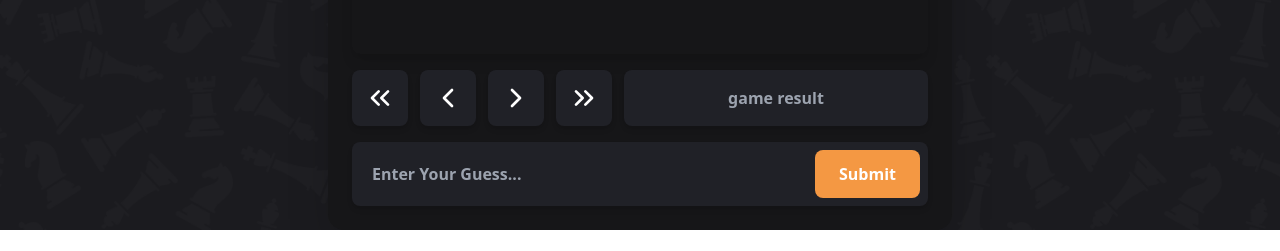
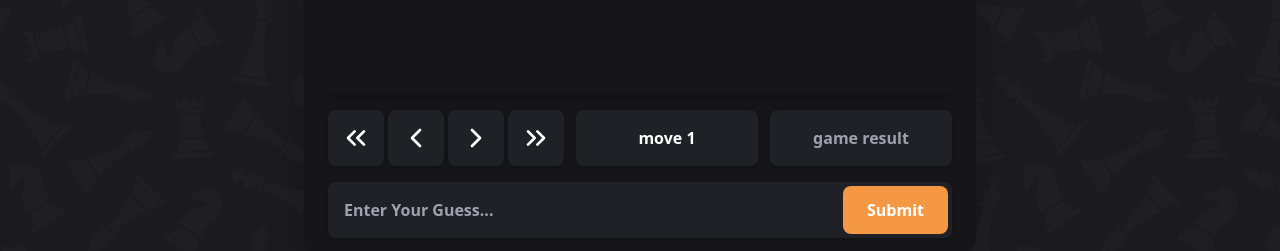
Before and after one commit to Ahmed-l2/guess-the-elo-2.1, a React (Vite) app: page /WTE in a window 1280 px wide. Shown: the part 692-943 px from the top of the page. Before the commit the page ends 922 px from the top, so only its background shows below. Built offline with nearby package versions, Linux system fonts and the light colour scheme; no server answers.

Commit message:
responsiveness fixed

```diff
--- a/src/components/Chessboard.jsx
+++ b/src/components/Chessboard.jsx
@@ -40,9 +40,6 @@ function Chessboard() {
     gameLink: gamelink,
 
   } = gameDetails;
-
-
-
   const moveAudio =  new Audio("./sfx/move-self.mp3")
   const clickAudio =  new Audio("./sfx/click.mp3")
   const submmitAudio =  new Audio("./sfx/submit.mp3")
@@ -132,10 +129,6 @@ function Chessboard() {
     }
  }
 
-
-
-
-
   const submitGuess = () => {
 
     if(guess && !hasSubmitted){
@@ -172,11 +165,12 @@ function Chessboard() {
 
   return (
     <div className="flex justify-center items-center">
-      <div className="max-h-[90v] w-full lg:max-w-1xl md:max-w-xl sm:max-w-lg bg-[#161618] p-3 sm:p-6 shadow-2xl rounded-2xl flex flex-col">
+      <div className="max-h-[90v] w-full lg:max-w-2xl lg:py-4  md:max-w-xl sm:max-w-lg bg-[#161618] p-3 sm:p-6 shadow-2xl rounded-2xl flex flex-col">
         {/* Chessboard Title */}
         <div className="flex justify-between gap-2 sm:gap-3 mb-2 sm:mb-4">
           <p className={`${gameMode()} rounded-lg w-1/3   font-bold text-center p-2 sm:p-4 text-xs sm:text-base shadow-md hover:bg-opacity-90 transition-all truncate `} > {eventTranslation() || "game type"}</p>
           <p className='bg-secnd rounded-lg w-full text-white font-bold text-center p-2 sm:p-4 text-xs sm:text-base shadow-md hover:bg-opacity-90 transition-all truncate hover:whitespace-normal hover:overflow-visible' > {opening || "Opening name"}</p>
+
         </div>
 
         {/* Chessboard */}
@@ -188,20 +182,22 @@ function Chessboard() {
 
         {/* Chessboard Navigation Controls */}
         <div className="flex-col justify-between items-center space-y-2 sm:space-y-4 w-full mt-2 sm:mt-4">
-          <div className="flex items-center justify-between gap-2 sm:gap-3">
-            <div className='flex gap-1 sm:gap-3'>
+          <div className="flex flex-col sm:flex-row items-center justify-between gap-2 sm:gap-3">
+            <div className='flex gap-1 sm:gap-1 w-full'>
               <NavButton onClick={firstMove} icon={<ChevronsLeft size={24} className="sm:w-8 sm:h-8" />} />
               <NavButton onClick={previousMove} icon={<ChevronLeft size={24} className="sm:w-8 sm:h-8" />} />
               <NavButton onClick={nextMove} icon={<ChevronRight size={24} className="sm:w-8 sm:h-8" />} />
               <NavButton onClick={lastMove} icon={<ChevronsRight size={24} className="sm:w-8 sm:h-8" />} />
             </div>
-
-            <div className='text-white font-bold grow bg-secnd p-4 sm:p-4 text-center text-xs sm:text-base rounded-lg shadow-md transition-all hover:bg-opacity-90'>
+            <p className='bg-secnd rounded-lg w-full text-white font-bold text-center p-4 sm:p-4 text-xs sm:text-base shadow-md hover:bg-opacity-90 transition-all truncate hover:w-1/4' > {`move ${currentIndex} ` || "Moves"}</p>
+            <div className='text-white font-bold truncate w-full sm:grow bg-secnd p-4 sm:p-4 text-center text-xs sm:text-base rounded-lg shadow-md transition-all hover:bg-opacity-90  sm:mt-0'>
               {currentIndex == fenList.length -1 ?
                 <p className='text-white'>{resultTranslation()}</p> :
                 <p className='text-gray-400'>game result</p>
               }
+
             </div>
+
           </div>
 
           <GuessInput guess={guess} setGuess={setGuess} onSubmit={submitGuess} disabled={hasSubmitted} />
@@ -240,7 +236,7 @@ function Chessboard() {
 
 const NavButton = ({ onClick, icon }) => (
   <button
-    className="bg-secnd text-white p-3 rounded-lg hover:bg-gray-600 cursor-pointer transform transition-all hover:scale-105 active:scale-95 shadow-md"
+    className="bg-secnd grow text-center text-white p-3 rounded-lg hover:bg-gray-600 cursor-pointer transform transition-all hover:scale-105 active:scale-95 shadow-md"
     onClick={onClick}
   >
     {icon}
@@ -248,7 +244,7 @@ const NavButton = ({ onClick, icon }) => (
 );
 
 const GuessInput = ({ guess, setGuess, onSubmit, disabled }) => (
-  <div className="flex p-2 bg-secnd justify-between items-center rounded-lg overflow-hidden shadow-md">
+  <div className="flex p-1 bg-secnd justify-between items-center rounded-lg overflow-hidden shadow-md">
     <input
       type="number"
       value={guess}
```
